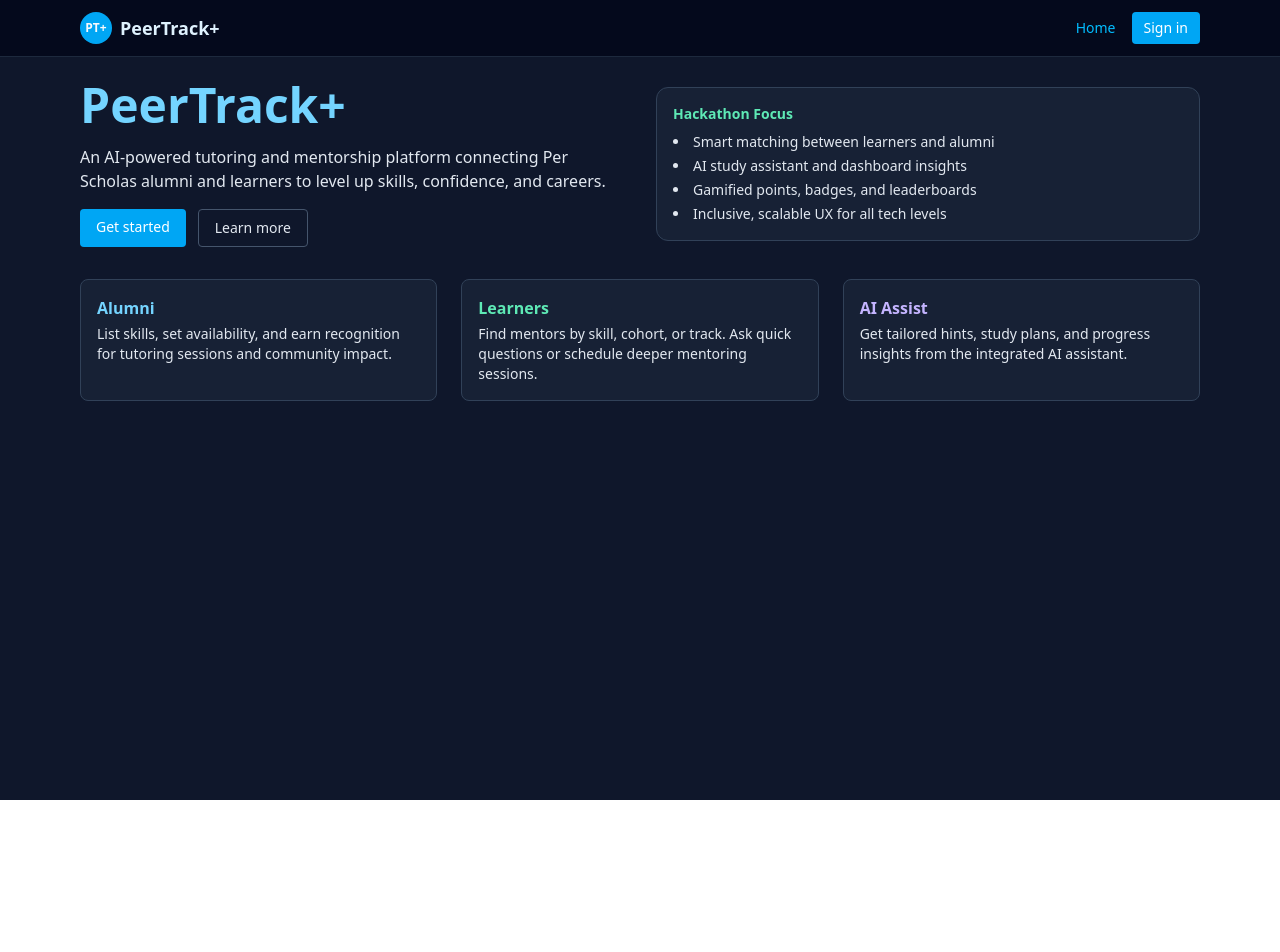
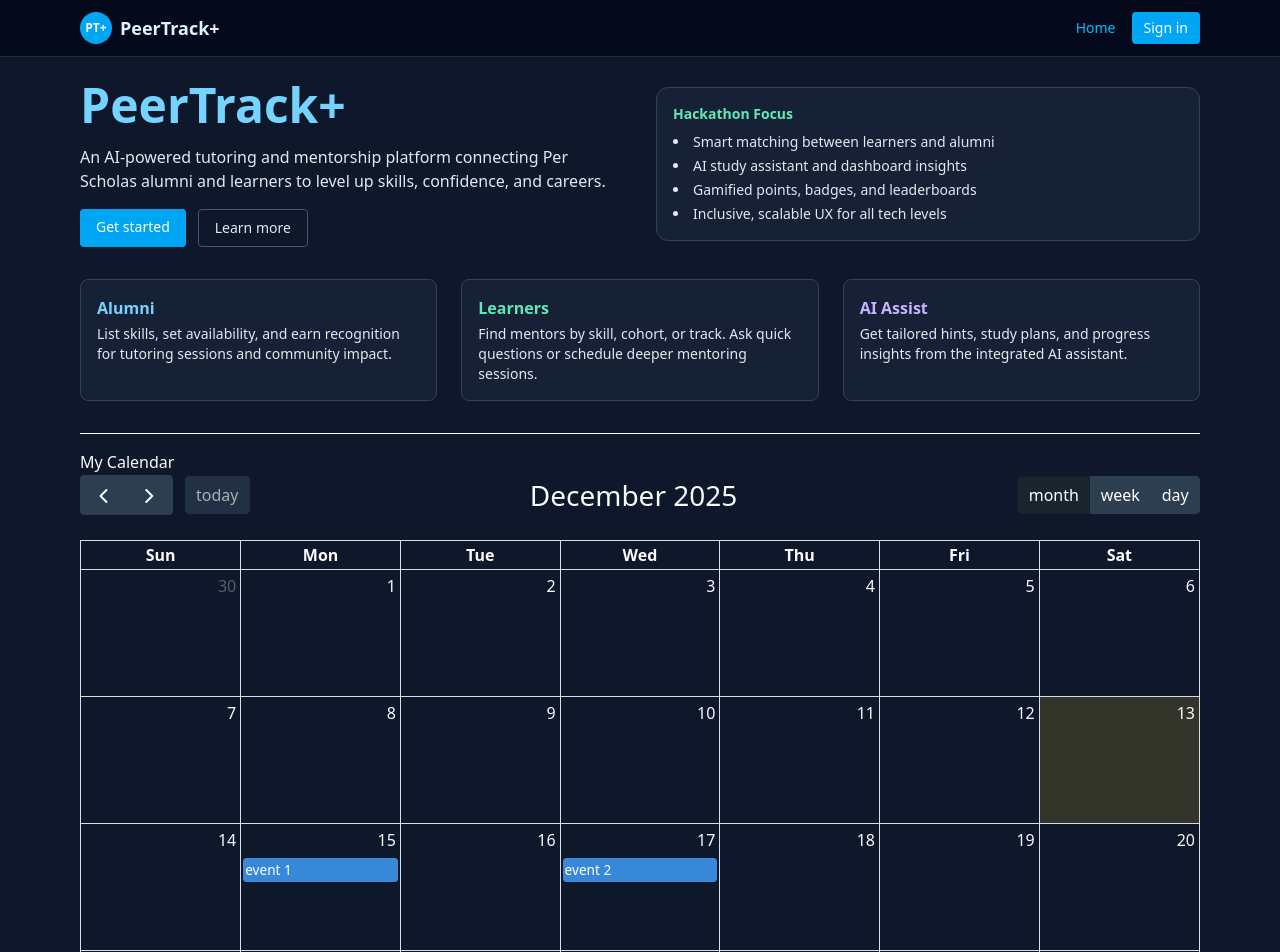
Before and after one commit to Team-4-Per-Scholas-Hackthon/frontend-project, a React (Vite) app: page / in a window 1280 px wide. Shown: the top 952 px of the page. Before the commit the page ends 800 px from the top, so only its background shows below. Built offline with nearby package versions, Linux system fonts and the light colour scheme.

Commit message:
calendar added

```diff
--- a/package.json
+++ b/package.json
@@ -10,6 +10,10 @@
     "preview": "vite preview"
   },
   "dependencies": {
+    "@fullcalendar/core": "^6.1.19",
+    "@fullcalendar/daygrid": "^6.1.19",
+    "@fullcalendar/interaction": "^6.1.19",
+    "@fullcalendar/react": "^6.1.19",
     "@tailwindcss/vite": "^4.1.18",
     "axios": "^1.13.2",
     "express": "^5.2.1",
--- /dev/null
+++ b/src/components/MyCalendarComponent.tsx
@@ -0,0 +1,41 @@
+import React, { useState } from "react";
+import FullCalendar from "@fullcalendar/react";
+import dayGridPlugin from "@fullcalendar/daygrid";
+import interactionPlugin from "@fullcalendar/interaction";
+
+const MyCalendarComponent = () => {
+	const [events, setEvents] = useState([
+		{ title: "event 1", date: "2025-12-15" },
+		{ title: "event 2", date: "2025-12-17" },
+		{ title: "Abel", date: "2025-12-25" },
+		{ title: "Amaris on the mic", date: "2025-12-25" },
+	]);
+
+	const handleDateClick = (arg) => {
+		// bind with an arrow function to access component scope
+		console.log(arg);
+		alert(arg.dateStr);
+		// You can add logic here to add events or open a modal
+	};
+
+	return (
+		<div>
+			<h1>My Calendar</h1>
+			<FullCalendar
+				plugins={[dayGridPlugin, interactionPlugin]}
+				initialView="dayGridMonth"
+				events={events}
+				dateClick={handleDateClick}
+				editable={true} // allows events to be dragged and dropped
+				selectable={true} // allows date ranges to be selected
+				headerToolbar={{
+					left: "prev,next today",
+					center: "title",
+					right: "dayGridMonth,dayGridWeek,dayGridDay",
+				}}
+			/>
+		</div>
+	);
+};
+
+export default MyCalendarComponent;
--- a/src/pages/HomePage.tsx
+++ b/src/pages/HomePage.tsx
@@ -1,4 +1,5 @@
 import { Link } from "react-router-dom";
+import MyCalendarComponent from "../components/MyCalendarComponent";
 
 function HomePage() {
 	return (
@@ -16,14 +17,12 @@ function HomePage() {
 					<div className="flex gap-3">
 						<Link
 							to="/auth"
-              className="px-4 py-2 rounded bg-sky-500 hover:bg-sky-600 text-white text-sm font-medium"
-            >
+							className="px-4 py-2 rounded bg-sky-500 hover:bg-sky-600 text-white text-sm font-medium">
 							Get started
 						</Link>
 						<a
 							href="#features"
-              className="px-4 py-2 rounded border border-slate-600 text-slate-200 text-sm hover:bg-slate-800"
-            >
+							className="px-4 py-2 rounded border border-slate-600 text-slate-200 text-sm hover:bg-slate-800">
 							Learn more
 						</a>
 					</div>
@@ -62,6 +61,9 @@ function HomePage() {
 					</p>
 				</div>
 			</section>
+			<section className="border-t py-4">
+				<MyCalendarComponent />
+			</section>
 		</div>
 	);
 }
```
Also changed, not shown: 1 other file (tests, documents, lock files or other folders). Lines whose indentation alone changed are shown as unchanged.
